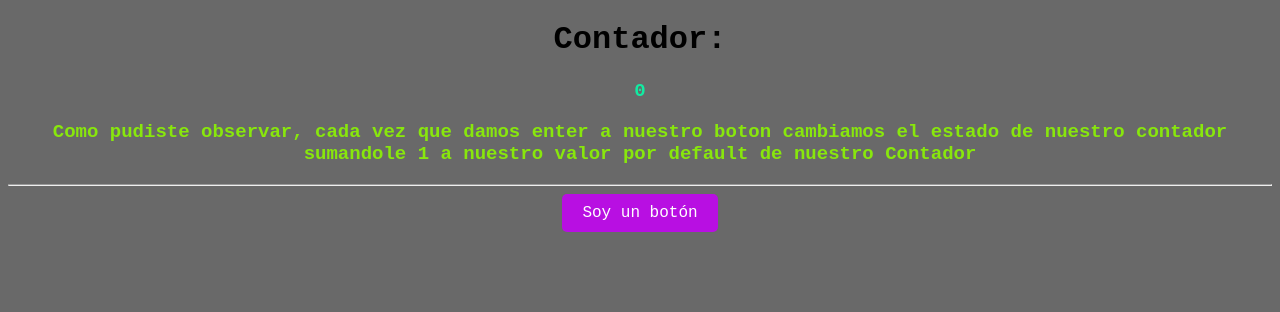
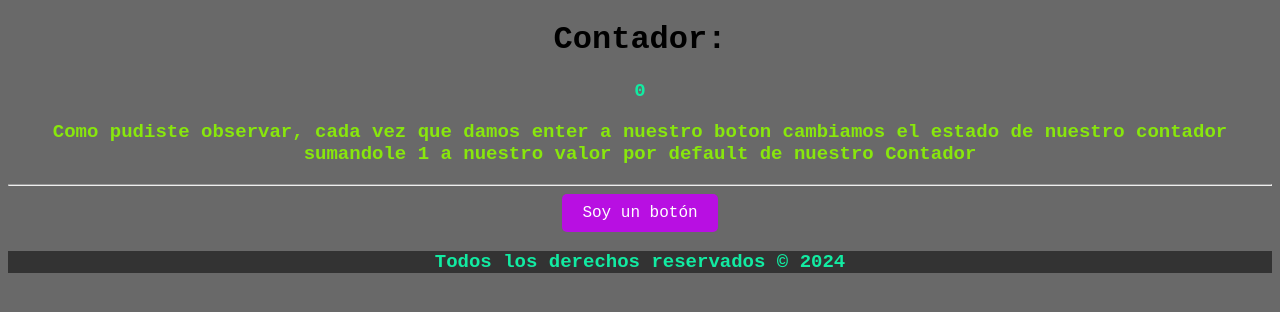
Before and after one commit to josedavd-07/Count-Whit-React-And-Nodejs, a React (Vite) app: page / in a window 1280 px wide. Shown: the top 312 px of the page. Built offline with nearby package versions, Linux system fonts and the light colour scheme.

Commit message:
Añadimos  fotter al prtoyecto pero falta solucionar el centrado del mismo

```diff
--- a/index.html
+++ b/index.html
@@ -2,9 +2,10 @@
 <html lang="en">
   <head>
     <meta charset="UTF-8" />
-    <link rel="shortcut icon" href="./src/assets/favicon.ico" type="image/x-icon">
+    <link rel="shortcut icon" href="./src/assets/favicon.ico"
+      type="image/x-icon">
     <meta name="viewport" content="width=device-width, initial-scale=1.0" />
-    <title>Contador creado  con React</title>
+    <title>Contador creado con React</title>
   </head>
   <body>
     <div id="root"></div>
--- a/src/ContadorApp.jsx
+++ b/src/ContadorApp.jsx
@@ -31,9 +31,25 @@ export const ContadorApp = ({ value }) => {
             <button onClick={handleClick}>
                 Soy un botón
             </button>
+            <footer class="ajustar-footer">
+                <p>Todos los derechos reservados &copy; {new Date().getFullYear()}</p>
+            </footer>
         </>
     )
 }
+
+
+
+
+
+/**********************************************************************/
+/**********************************************************************/
+
+//APARTADO QUE FUE USADO PARA EL APRENDIZAJE  DE LOS EVENTOS EN REACT Y APRENDER LAS BASES
+//PERO NO SE USA EN EL PROYECTO FINAL
+
+/**********************************************************************/
+/**********************************************************************/
 
 // Conducir Click Event
 //Esta seria la forma de hacerlo con una función cuando hay un solo argumento o mas
--- a/src/main.jsx
+++ b/src/main.jsx
@@ -4,7 +4,7 @@ import { ContadorApp } from './ContadorApp'
 import './styles.css'
 
 
-//Pasamos un valo a la función por default
+//Pasamos un valor a la función por default
 createRoot(document.getElementById('root')).render(
   <StrictMode>
     <ContadorApp value={0} />
--- a/src/styles/ContadorApp.css
+++ b/src/styles/ContadorApp.css
@@ -12,7 +12,7 @@ p {
     text-align: center;
 }
 
-#Color-Parrafo{
+#Color-Parrafo {
     color: #88e70c;
 }
 
@@ -41,3 +41,8 @@ button:active {
     /* Color diferente para active */
     transform: scale(0.95);
 }
+
+.ajustar-footer {
+
+    background-color: #333;
+}
```
